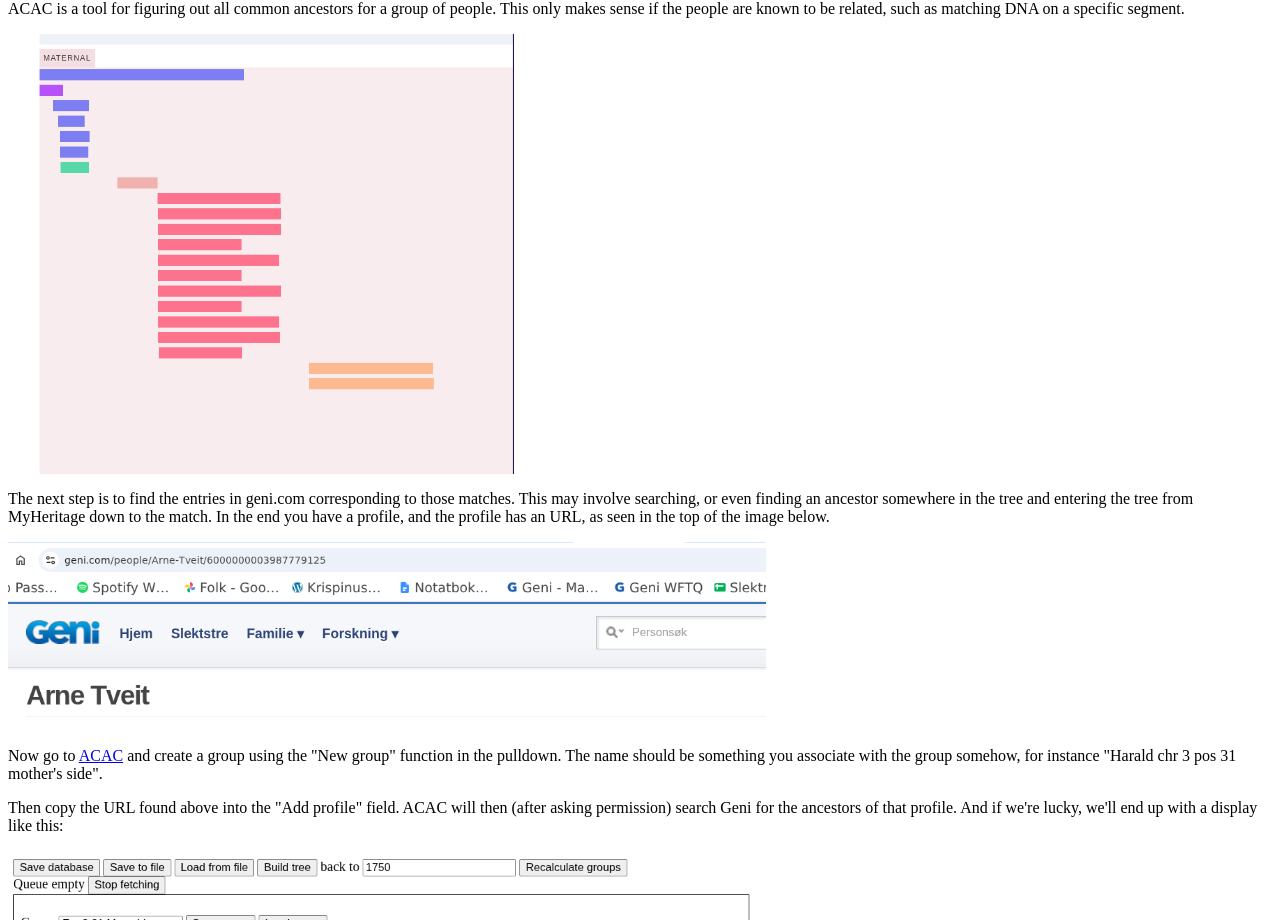
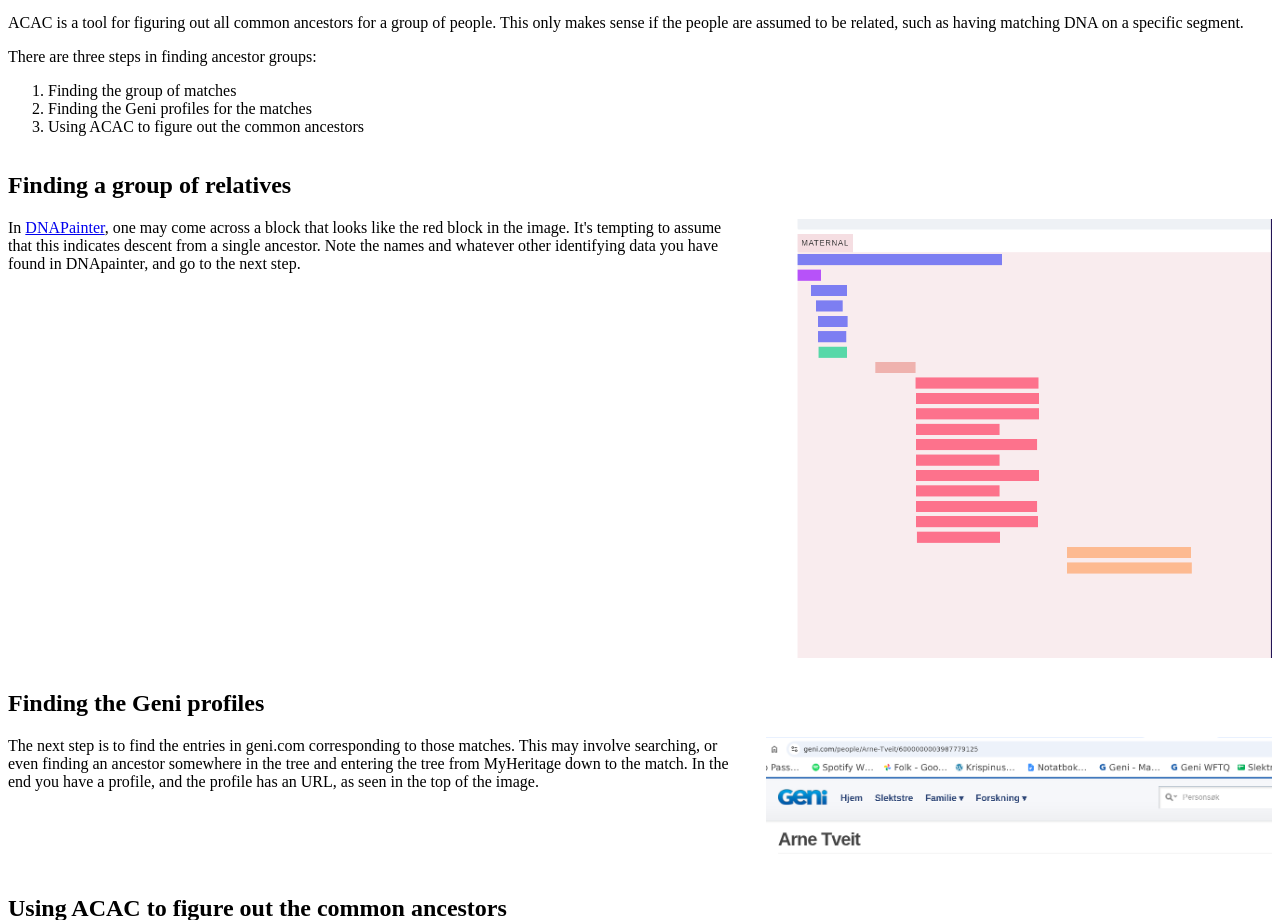
Before and after one commit to alvestrand/acac, a website: page doc/index.html in a window 1280 px wide. Shown: the part 66-986 px from the top of the page. Drawn offline with Linux system fonts and the light colour scheme.

Commit message:
Improve docs

```diff
--- a/doc/index.html
+++ b/doc/index.html
@@ -1,31 +1,62 @@
+<!DOCTYPE html>
 <html>
   <head>
+    <meta charset="utf-8">
     <title>Getting started with ACAC</title>
+   <style>
+    img.illustration {
+      float: right;
+      max-width: 40%;
+      height: auto;
+      margin: 0 0 0.75em 1.5em;
+    }
+    p { display: flow-root; }
+    @media (max-width: 600px) {
+      img.illustration {
+        float: none;
+        display: block;
+        max-width: 100%;
+        margin: 0.75em auto;
+      }
+    }
+  </style>
+
   </head>
   <body>
     <h1>Getting started with ACAC</h1>
     <p>
       ACAC is a tool for figuring out all common ancestors for a group of people.
-      This only makes sense if the people are known to be related, such as matching
+      This only makes sense if the people are assumed to be related, such as
+      having matching
       DNA on a specific segment.
     </p>
     <p>
-      <img src="dnapainter-sample-group.png" width="40%">
-      <br
-      In DNAPainter, one may come across a block that looks like the red block
+      There are three steps in finding ancestor groups:
+      <ol>
+	<li>Finding the group of matches</li>
+	<li>Finding the Geni profiles for the matches</li>
+	<li>Using ACAC to figure out the common ancestors</li>
+      </ol>
+    </p>
+    <h2>Finding a group of relatives</h2>
+    <p>
+      <img class="illustration" src="dnapainter-sample-group.png" width="40%">
+      In <a href="https://dnapainter.com">DNAPainter</a>, one may come across a block that looks like the red block
       in the image. It's tempting to assume that this indicates descent from
-      a single ancestor. But which one?
+      a single ancestor. Note the names and whatever other identifying data
+      you have found in DNApainter, and go to the next step.
     </p>
+    <h2>Finding the Geni profiles</h2>
     <p>
+      <img class="illustration" src="arne-profile-url.png" width="60%">
       The next step is to find the entries in geni.com corresponding to those
       matches. This may involve searching, or even finding an ancestor
       somewhere in the tree and entering the tree from MyHeritage down to
       the match. In the end you have a profile, and the profile has an URL,
-      as seen in the top of the image below.
+      as seen in the top of the image.
     </p>
-    <p>
-      <img src="arne-profile-url.png" width="60%">
-    </p>
+    <h2>Using ACAC to figure out the common ancestors</h2>
+    <img class="illustration" src="acac-sample-group.png" width="60%">
     <p>
       Now go to <a href="https://acac.alvestrand.no/">ACAC</a> and
       create a group using the "New group" function in the pulldown.
@@ -36,10 +67,7 @@
       Then copy the URL found above into the "Add profile" field.
       ACAC will then (after asking permission) search Geni for the ancestors
       of that profile. And if we're lucky, we'll end up with a display like
-      this:
-    </p>
-    <p>
-      <img src="acac-sample-group.png" width="60%">
+      the one in the illustration, showing a set of ancestors for this particular segment.
     </p>
     <p>
       This means that all the people entered descend from those parents,
```
